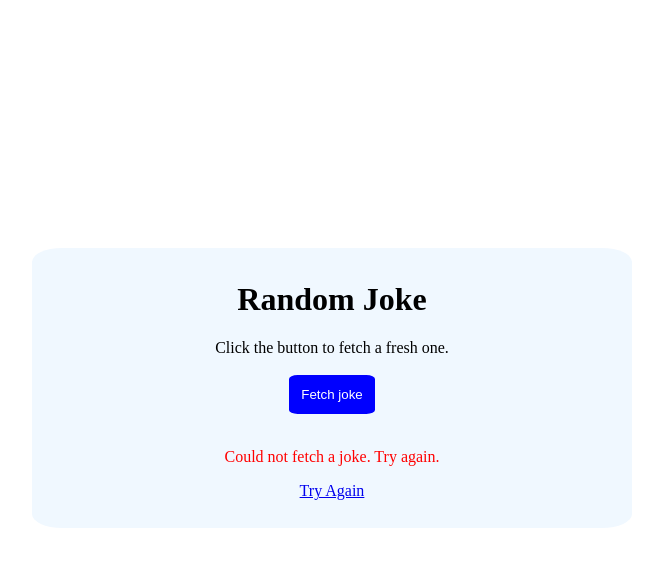
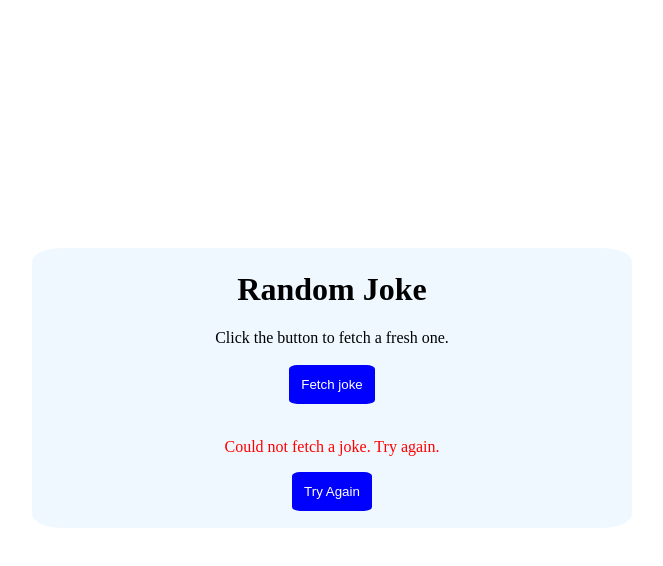
Before and after one commit to Code-With-Vinit/XfetchJoke, a React (Vite) app: page / in a window 1280 px wide. Both pictures are taken after a click on the button "Fetch joke". Shown: the top 566 px of the page, without its empty margins (308-971 px from the left). Built offline with nearby package versions, Linux system fonts and the light colour scheme; no server answers.

Commit message:
Implement fetchJoke

```diff
--- a/src/App.jsx
+++ b/src/App.jsx
@@ -57,7 +57,7 @@ function App() {
          error?
           <div className="child">
             <p style={{color:"red"}}>Could not fetch a joke. Try again.</p>
-            <p style={{marginTop:0}}><a onClick={()=>setBtnPressed(true)} href="#">Try Again</a></p>
+            <p style={{marginTop:0}}><a onClick={()=>setBtnPressed(true)} href="#"><button className="btn">Try Again</button></a></p>
           </div>
           :
           <div className="child">
```
